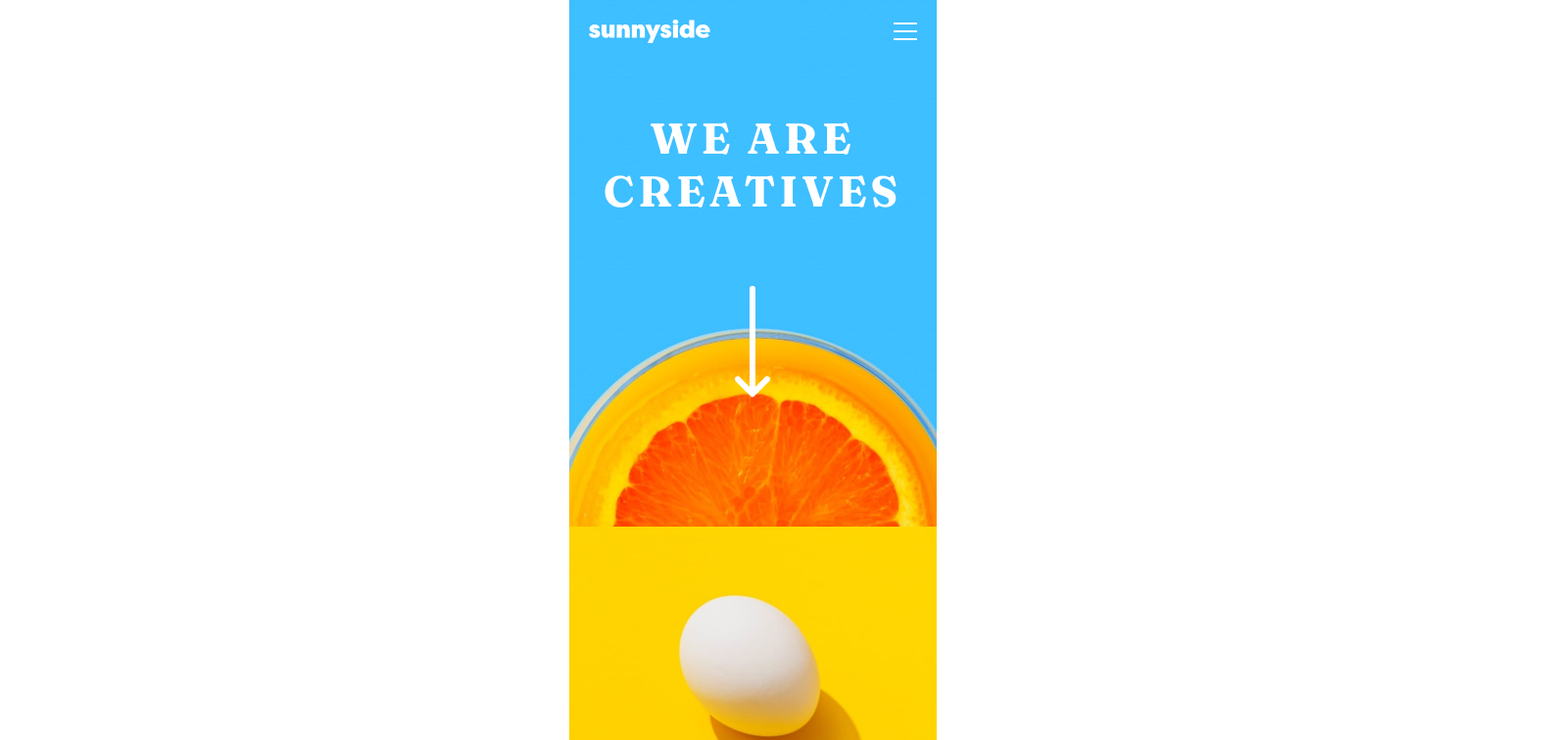
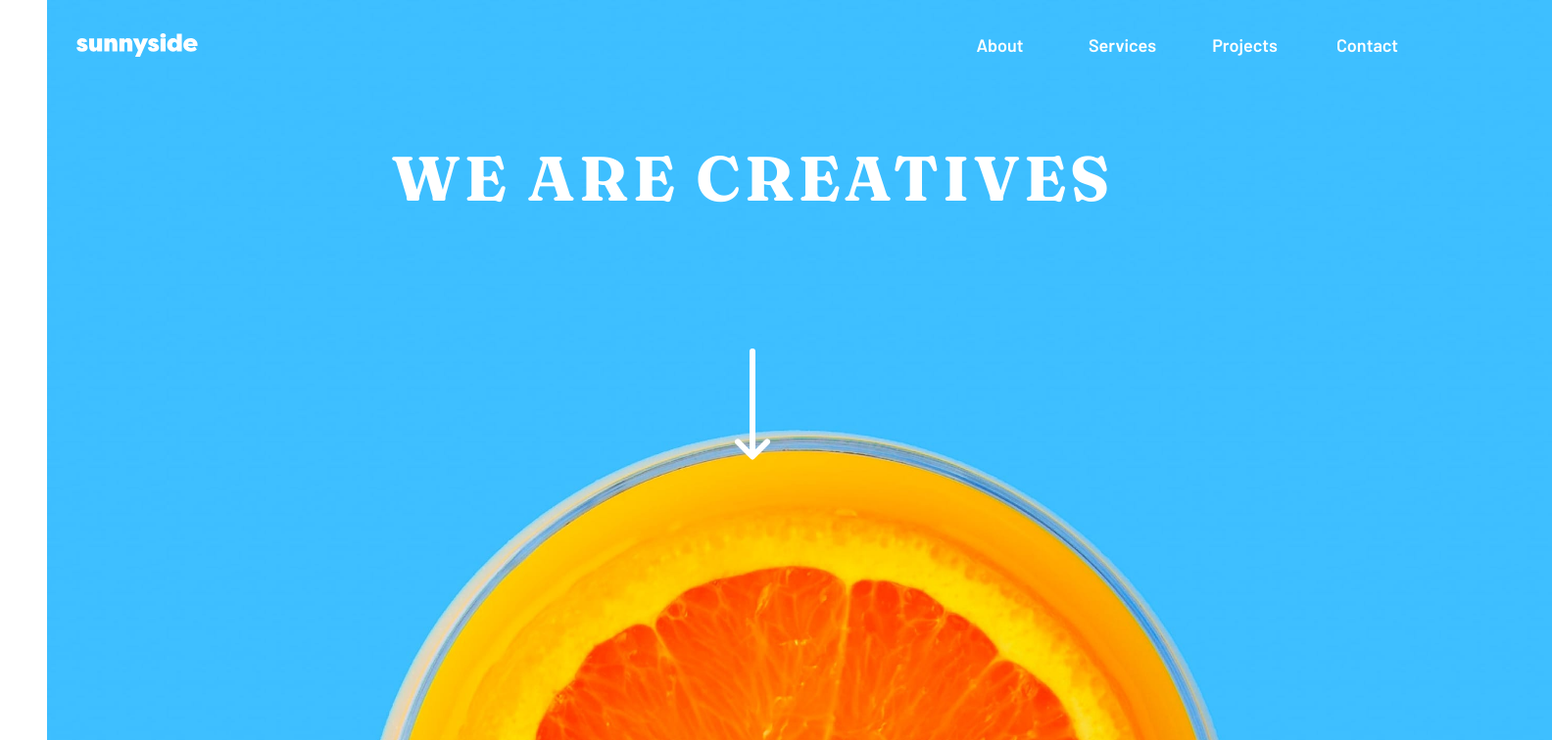
Before and after one commit to erwinruiz/sunnyside-agency-landing-page, a React (Create React App) app: page / in a window 1536 px wide. Shown: the top 756 px of the page at 98% size, 1584 px wide, since content can reach past the window. Built offline with nearby package versions, Linux system fonts and the light colour scheme.

Commit message:
Make header component responsive in desktop design

```diff
--- a/src/App.module.css
+++ b/src/App.module.css
@@ -1,3 +1,10 @@
 .container {
     width: 375px;
+    overflow: none;
 }
+
+@media (min-width: 1440px) {
+    .container {
+        width: 1440px;
+    }
+}
--- a/src/Components/Header/Header.js
+++ b/src/Components/Header/Header.js
@@ -12,8 +12,13 @@ function Header() {
   return (
     <header className={classes.header}>
       <img
-        className={classes.bg}
+        className={classes.bgMobile}
         src="./images/mobile/image-header.jpg"
+        alt="header bg"
+      />
+      <img
+        className={classes.bgDesktop}
+        src="./images/desktop/image-header.jpg"
         alt="header bg"
       />
       <div className={classes.icons}>
@@ -24,6 +29,9 @@ function Header() {
           src="./images/icon-hamburger.svg"
           alt="menu icon"
         />
+        <div className={classes.navMenu}>
+          <NavMenu />
+        </div>
       </div>
       {openMenu && (
         <div className={classes.modal} onClick={toggleMenuHandler} />
--- a/src/Components/Header/Header.module.css
+++ b/src/Components/Header/Header.module.css
@@ -2,10 +2,13 @@
   height: 538px;
   width: 100%;
 }
-.bg {
+.bgMobile {
   position: absolute;
   width: 375px;
   z-index: -1;
+}
+.bgDesktop {
+  display: none;
 }
 .icons {
   display: flex;
@@ -36,3 +39,34 @@
   width: 100%;
   height: 100%;
 }
+.navMenu {
+  display: none;
+}
+@media (min-width: 1440px) {
+  .header {
+    height: 802px;
+  }
+  .bgMobile {
+    display: none;
+  }
+  .bgDesktop {
+    display: initial;
+    width: 100%;
+    position: absolute;
+    z-index: -1;
+  }
+  .header h1 {
+    font-size: 64px;
+    margin-bottom: 135px;
+  }
+  .icons {
+    padding: 20px 30px;
+    margin-bottom: 50px;
+  }
+  .navIcon {
+    display: none;
+  }
+  .navMenu {
+    display: initial;
+  }
+}
--- a/src/Components/Header/NavMenu.module.css
+++ b/src/Components/Header/NavMenu.module.css
@@ -42,3 +42,32 @@
   clip-path: polygon(100% 0, 0% 100%, 100% 100%);
   background-color: var(--White);
 }
+
+@media (min-width: 1440px) {
+  .container {
+    position: initial;
+    margin-top: 0px;
+    width: 500px;
+  }
+  .nav {
+    margin: 0;
+    background-color: transparent;
+    width: 100%;
+    flex-direction: row;
+    gap: 0;
+    padding: 0;
+  }
+  .nav a {
+    padding: 15px 0;
+    width: 150px;
+    color: var(--White);
+  }
+  .nav a:hover {
+    font-size: 16px;
+    background-color: var(--White);
+    color: black;
+  }
+  .arrowContainer {
+    display: none;
+  }
+}
```
